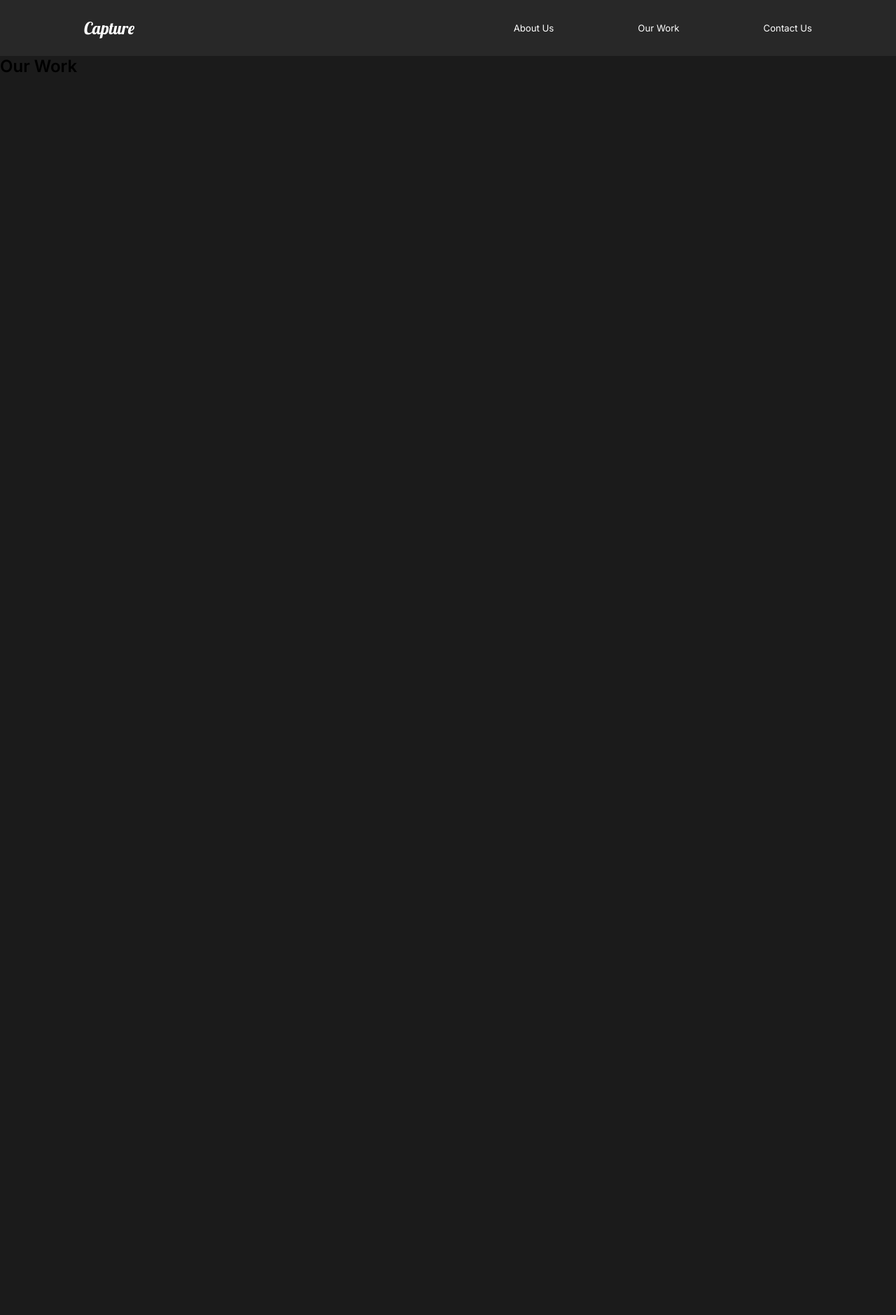
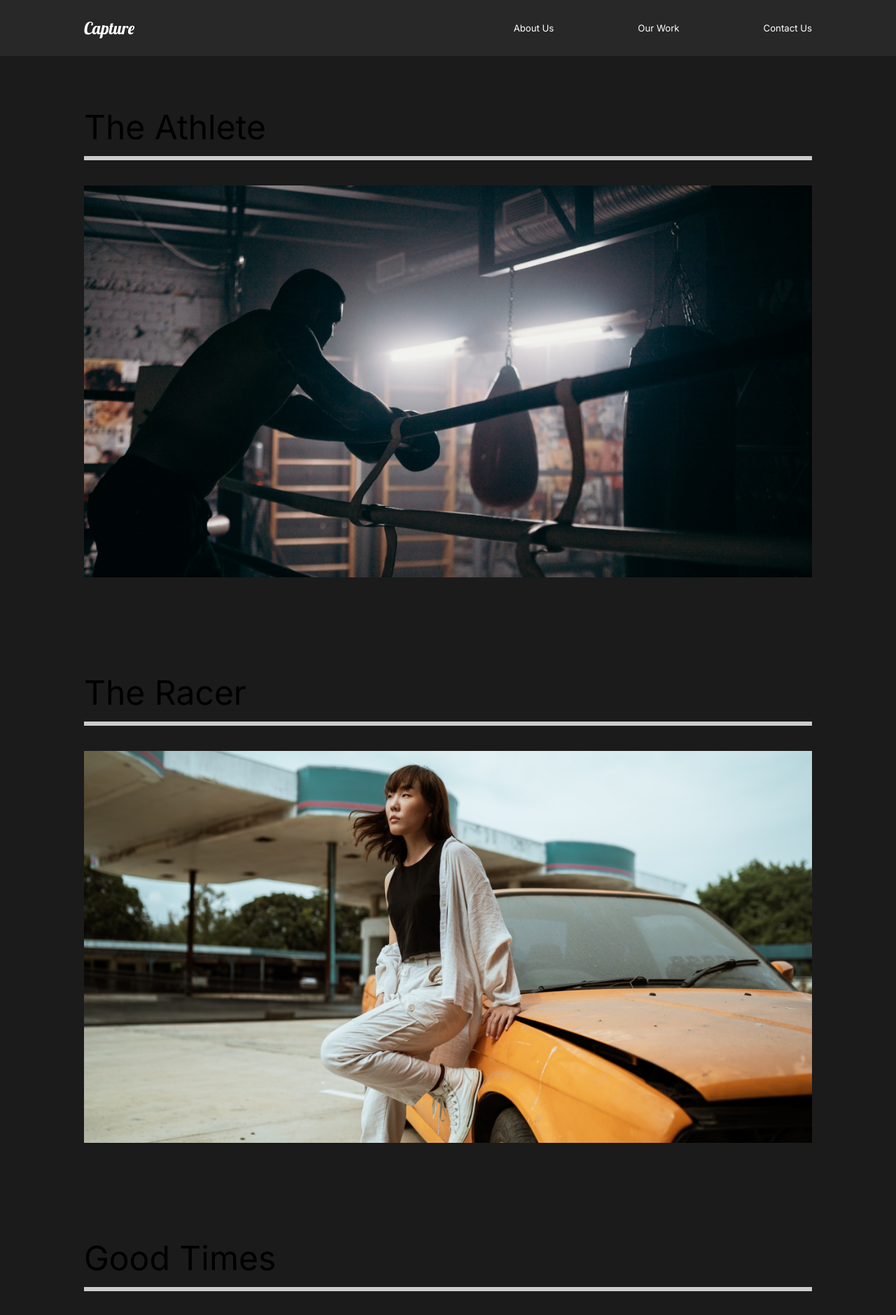
Before and after one commit to Camoson343/capture, a React (Create React App) app: page /work in a window 1280 px wide. Shown: the top 1879 px of the page at 70% size. Before the commit the page ends 800 px from the top, so only its background shows below. Built offline with nearby package versions, Linux system fonts and the light colour scheme.

Commit message:
add our work section with styling

```diff
--- a/src/pages/OurWork.js
+++ b/src/pages/OurWork.js
@@ -1,11 +1,60 @@
 import React from 'react';
+import styled from "styled-components";
+import { Link } from "react-router-dom";
+//Images
+import athlete from "../img/athlete-small.png";
+import theracer from "../img/theracer-small.png";
+import goodtimes from "../img/goodtimes-small.png";
 
 const OurWork = () => {
     return(
-        <div>
-            <h1>Our Work</h1>
-        </div>
+        <Work>
+            <Movie>
+                <h2>The Athlete</h2>
+                <div className="line"></div>
+                <Link>
+                <img src={athlete} alt="athlete" />
+                </Link>
+            </Movie>
+            <Movie>
+                <h2>The Racer</h2>
+                <div className="line"></div>
+                <Link>
+                <img src={theracer} alt="theracer" />
+                </Link>
+            </Movie>
+            <Movie>
+                <h2>Good Times</h2>
+                <div className="line"></div>
+                <Link>
+                <img src={goodtimes} alt="goodtimes" />
+                </Link>
+            </Movie>
+        </Work>
     )
 }
 
+const Work = styled.div`
+  min-height: 100vh;
+  overflow: hidden;
+  padding: 5rem 10rem;
+  h2 {
+    padding: 1rem 0rem;
+  }
+`;
+const Movie = styled.div`
+  padding-bottom: 10rem;
+  .line {
+    height: 0.5rem;
+    background: #cccccc;
+    margin-bottom: 3rem;
+  }
+  img {
+    width: 100%;
+    height: 70vh;
+    object-fit: cover;
+  }
+`;
+
+
 export default OurWork;
```
